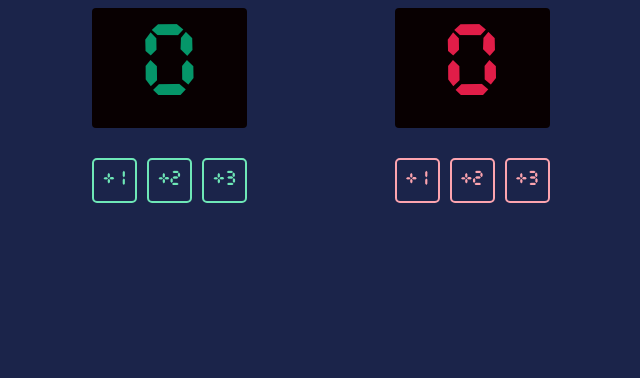
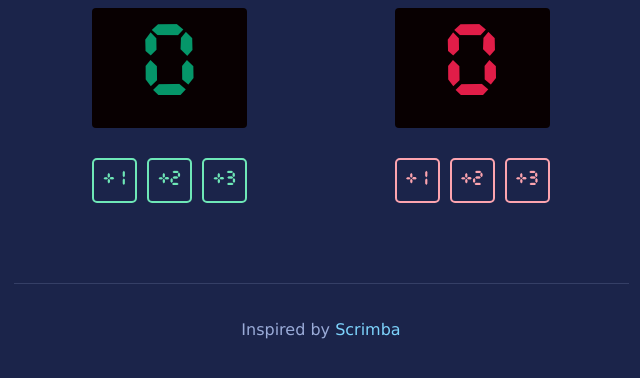
Before and after one commit to jarospm/daily-battle, a plain HTML site: page index.html in a window 1280 px wide. Shown: the part 408-786 px from the top of the page, without its empty margins (319-959 px from the left). Drawn offline with Linux system fonts and the light colour scheme.

Commit message:
add footer

```diff
--- a/index.css
+++ b/index.css
@@ -143,3 +143,24 @@ h3 {
     color: #1B244A;
     cursor: pointer;
 }
+
+/* FOOTER SECTION */
+
+.footer {
+    margin: 40px auto 20px;
+    max-width: 575px;
+    text-align: center;
+    padding: 20px;
+    color: #9AABD8;
+    border-top: 1px solid rgba(154, 171, 216, 0.2);
+}
+
+.footer a {
+    color: #7DD3FC;
+    text-decoration: none;
+    transition: color 0.3s;
+}
+
+.footer a:hover {
+    color: #EEE;
+}
--- a/index.html
+++ b/index.html
@@ -34,6 +34,9 @@
             </div>
         </div>
     </div>
+    <footer class="footer">
+        <p>Inspired by <a href="https://scrimba.com/learn-javascript-c0v">Scrimba</a></p>
+    </footer>
     <script src="index.js"></script>
 </body>
 </html>
```
